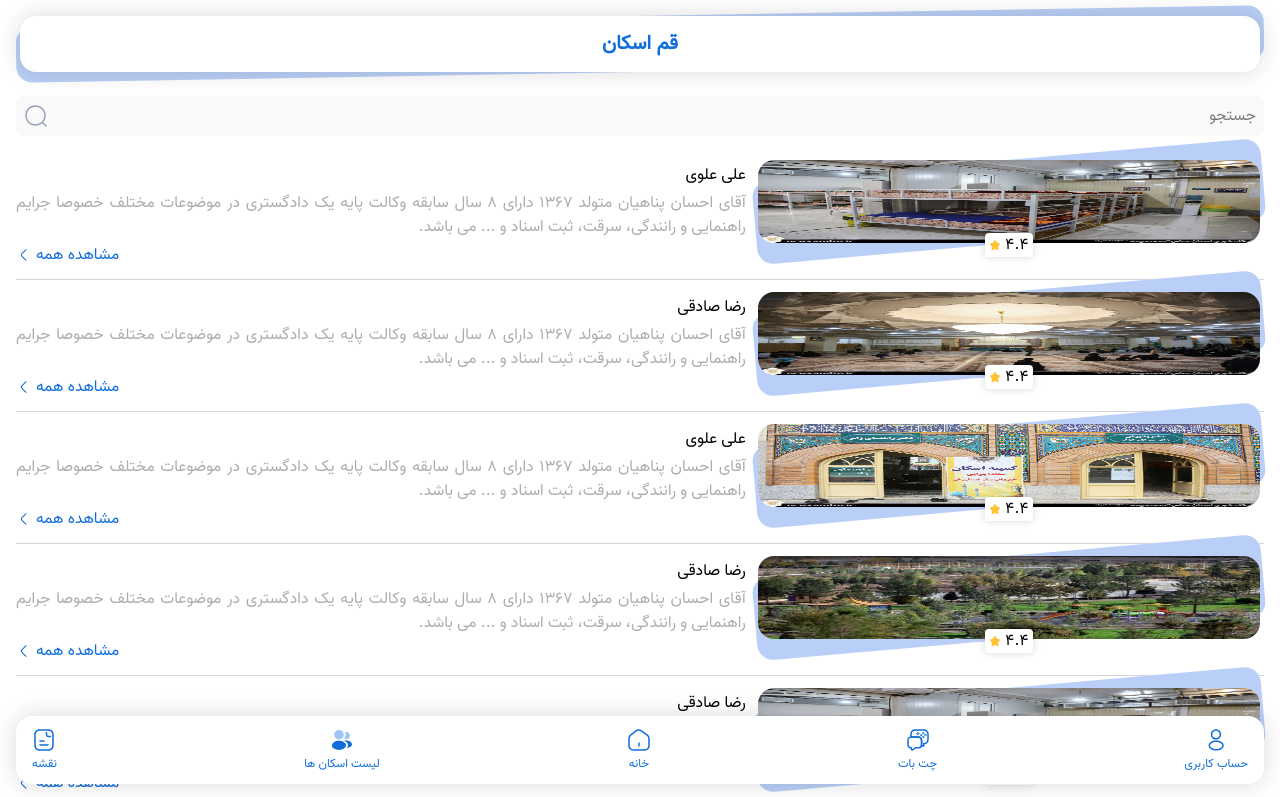
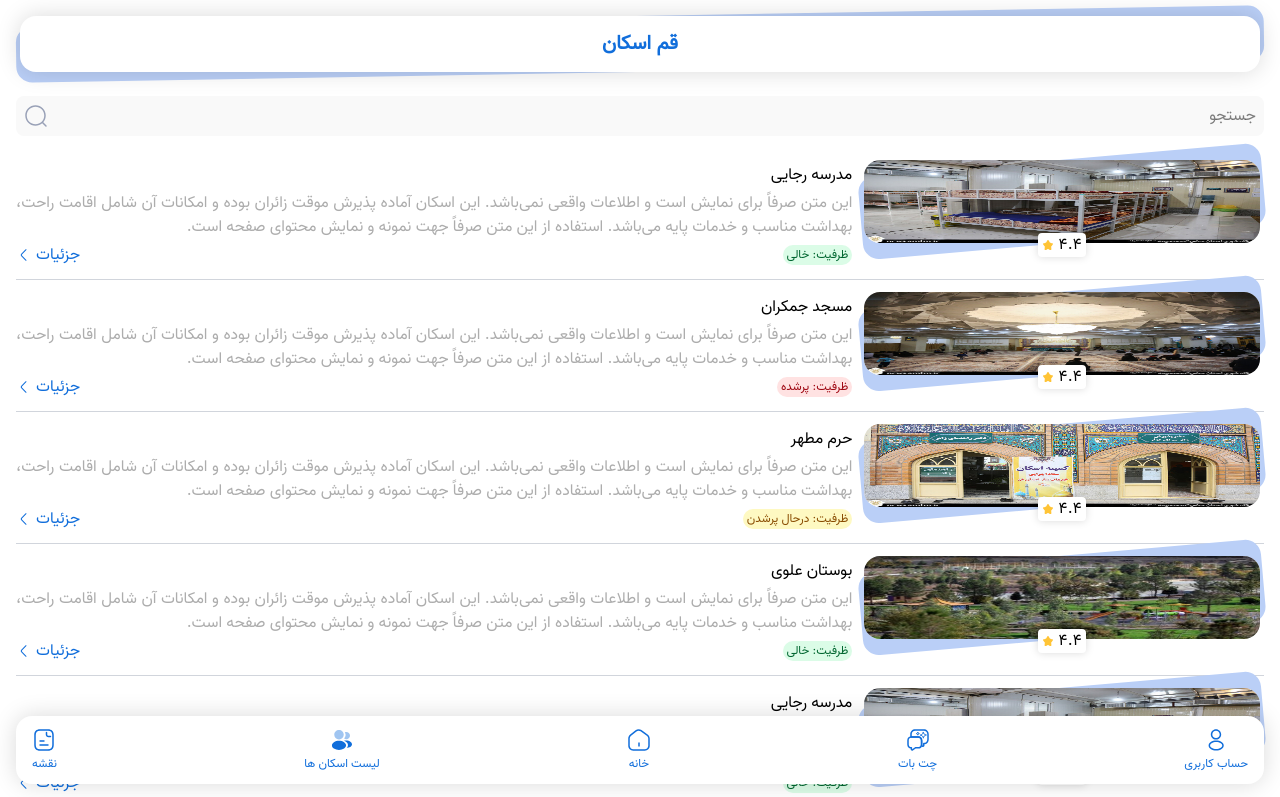
Before and after one commit to syd-reza/event2-project, a Next.js app: page /skanha in a window 1280 px wide. Shown: the top 797 px of the page. Built offline with nearby package versions, Linux system fonts and the light colour scheme.

Commit message:
last push app

```diff
--- a/app/skanha/[id]/page.tsx
+++ b/app/skanha/[id]/page.tsx
@@ -8,51 +8,59 @@ const skanha = [
   {
     id: "ali-test-1",
     image: "/skan1.jpg",
-    des: "آقای احسان پناهیان متولد ۱۳۶۷ دارای ۸ سال سابقه وکالت پایه یک دادگستری در موضوعات مختلف خصوصا جرایم راهنمایی و رانندگی، سرقت، ثبت اسناد و ... می باشد.",
-    title: "علی علوی",
+    des: "این متن صرفاً برای نمایش است و اطلاعات واقعی نمی‌باشد. این اسکان آماده پذیرش موقت زائران بوده و امکانات آن شامل اقامت راحت، بهداشت مناسب و خدمات پایه می‌باشد. استفاده از این متن صرفاً جهت نمونه و نمایش محتوای صفحه است.",
+    title: "مدرسه رجایی",
+    zarfirat: "خالی",
   },
   {
     id: "ali-test-2",
     image: "/skan2.jpg",
-    des: "آقای احسان پناهیان متولد ۱۳۶۷ دارای ۸ سال سابقه وکالت پایه یک دادگستری در موضوعات مختلف خصوصا جرایم راهنمایی و رانندگی، سرقت، ثبت اسناد و ... می باشد.",
-    title: "رضا صادقی",
+    des: "این متن صرفاً برای نمایش است و اطلاعات واقعی نمی‌باشد. این اسکان آماده پذیرش موقت زائران بوده و امکانات آن شامل اقامت راحت، بهداشت مناسب و خدمات پایه می‌باشد. استفاده از این متن صرفاً جهت نمونه و نمایش محتوای صفحه است.",
+    title: "مسجد جمکران",
+    zarfirat: "پرشده",
   },
   {
     id: "ali-test-3",
     image: "/skan3.jpg",
-    des: "آقای احسان پناهیان متولد ۱۳۶۷ دارای ۸ سال سابقه وکالت پایه یک دادگستری در موضوعات مختلف خصوصا جرایم راهنمایی و رانندگی، سرقت، ثبت اسناد و ... می باشد.",
-    title: "علی علوی",
+    des: "این متن صرفاً برای نمایش است و اطلاعات واقعی نمی‌باشد. این اسکان آماده پذیرش موقت زائران بوده و امکانات آن شامل اقامت راحت، بهداشت مناسب و خدمات پایه می‌باشد. استفاده از این متن صرفاً جهت نمونه و نمایش محتوای صفحه است.",
+    title: "حرم مطهر",
+    zarfirat: "درحال پرشدن",
   },
   {
     id: "ali-test-4",
     image: "/skan4.jpg",
-    des: "آقای احسان پناهیان متولد ۱۳۶۷ دارای ۸ سال سابقه وکالت پایه یک دادگستری در موضوعات مختلف خصوصا جرایم راهنمایی و رانندگی، سرقت، ثبت اسناد و ... می باشد.",
-    title: "رضا صادقی",
+    des: "این متن صرفاً برای نمایش است و اطلاعات واقعی نمی‌باشد. این اسکان آماده پذیرش موقت زائران بوده و امکانات آن شامل اقامت راحت، بهداشت مناسب و خدمات پایه می‌باشد. استفاده از این متن صرفاً جهت نمونه و نمایش محتوای صفحه است.",
+    title: "بوستان علوی",
+    zarfirat: "خالی",
   },
   {
     id: "ali-test-5",
     image: "/skan1.jpg",
-    des: "آقای احسان پناهیان متولد ۱۳۶۷ دارای ۸ سال سابقه وکالت پایه یک دادگستری در موضوعات مختلف خصوصا جرایم راهنمایی و رانندگی، سرقت، ثبت اسناد و ... می باشد.",
-    title: "رضا صادقی",
+    des: "این متن صرفاً برای نمایش است و اطلاعات واقعی نمی‌باشد. این اسکان آماده پذیرش موقت زائران بوده و امکانات آن شامل اقامت راحت، بهداشت مناسب و خدمات پایه می‌باشد. استفاده از این متن صرفاً جهت نمونه و نمایش محتوای صفحه است.",
+    title: "مدرسه رجایی",
+    zarfirat: "خالی",
   },
   {
     id: "ali-test-6",
     image: "/skan2.jpg",
-    des: "آقای احسان پناهیان متولد ۱۳۶۷ دارای ۸ سال سابقه وکالت پایه یک دادگستری در موضوعات مختلف خصوصا جرایم راهنمایی و رانندگی، سرقت، ثبت اسناد و ... می باشد.",
-    title: "رضا صادقی",
+    des: "این متن صرفاً برای نمایش است و اطلاعات واقعی نمی‌باشد. این اسکان آماده پذیرش موقت زائران بوده و امکانات آن شامل اقامت راحت، بهداشت مناسب و خدمات پایه می‌باشد. استفاده از این متن صرفاً جهت نمونه و نمایش محتوای صفحه است.",
+    title: "مسجد جمکران",
+    zarfirat: "بیش از حد شلوغ",
   },
   {
     id: "ali-test-7",
     image: "/skan3.jpg",
-    des: "آقای احسان پناهیان متولد ۱۳۶۷ دارای ۸ سال سابقه وکالت پایه یک دادگستری در موضوعات مختلف خصوصا جرایم راهنمایی و رانندگی، سرقت، ثبت اسناد و ... می باشد.",
-    title: "رضا صادقی",
+    des: "این متن صرفاً برای نمایش است و اطلاعات واقعی نمی‌باشد. این اسکان آماده پذیرش موقت زائران بوده و امکانات آن شامل اقامت راحت، بهداشت مناسب و خدمات پایه می‌باشد. استفاده از این متن صرفاً جهت نمونه و نمایش محتوای صفحه است.",
+    title: "حرم مطهر",
+    zarfirat: "خالی",
   },
 
   {
     id: "ali-test-8",
     image: "/skan4.jpg",
-    des: "آقای احسان پناهیان متولد ۱۳۶۷ دارای ۸ سال سابقه وکالت پایه یک دادگستری در موضوعات مختلف خصوصا جرایم راهنمایی و رانندگی، سرقت، ثبت اسناد و ... می باشد.",
-    title: "رضا صادقی",
+    des: "این متن صرفاً برای نمایش است و اطلاعات واقعی نمی‌باشد. این اسکان آماده پذیرش موقت زائران بوده و امکانات آن شامل اقامت راحت، بهداشت مناسب و خدمات پایه می‌باشد. استفاده از این متن صرفاً جهت نمونه و نمایش محتوای صفحه است.",
+    title: "بوستان علوی",
+    zarfirat: "پرشده",
   },
 ];
 
@@ -64,11 +72,30 @@ export default function SkanhaDetailPage() {
 
   return (
     <div className="container mt-8">
+      <div
+        className={`py-4 mb-4 text-center rounded-2xl ${
+          person.zarfirat === "خالی"
+            ? "bg-green-100 text-green-800"
+            : person.zarfirat === "درحال پرشدن"
+            ? "bg-yellow-100 text-yellow-800"
+            : person.zarfirat === "پرشده" || person.zarfirat === "پر"
+            ? "bg-red-100 text-red-800"
+            : person.zarfirat === "شلوغی بیش از حد"
+            ? "bg-red-200 text-red-900"
+            : "bg-gray-100 text-gray-800"
+        }`}
+      >
+        <h2 className="font-bold">ظرفیت این اسکان {person.zarfirat} است</h2>
+      </div>
       <div className="flex gap-2 pb-3 items-start">
         <div className="text-center w-[98px]">
           <div className="px-1 -rotate-5 bg-[#BACFF7] rounded-2xl">
             <div className="rotate-5 bg-white text-center rounded-2xl">
-              <img src={person.image} alt="slide" className="rounded-2xl w-[716px] h-[83px]" />
+              <img
+                src={person.image}
+                alt="slide"
+                className="rounded-2xl w-[716px] h-[83px]"
+              />
             </div>
           </div>
           <div className="flex justify-center">
@@ -147,7 +174,7 @@ export default function SkanhaDetailPage() {
           <div className="flex flex-col gap-2 items-center h-full justify-center rotate-4 bg-white p-2 py-6 text-center text-xs rounded-2xl shadow-[0px_0px_3.1px_0px_rgba(0,0,0,0.20)]">
             <span className="text-sm font-bold">ظرفیت محل</span>
             <p className="leading-[140%] text-xs font-bold text-[#4B5675]">
-            350 نفر
+              350 نفر
             </p>
           </div>
         </div>
@@ -155,7 +182,7 @@ export default function SkanhaDetailPage() {
           <div className="flex flex-col gap-2 items-center h-full justify-center rotate-4 bg-white p-2 py-6 text-center text-xs rounded-2xl shadow-[0px_0px_3.1px_0px_rgba(0,0,0,0.20)]">
             <span className="text-sm font-bold">وضعیت فعلی </span>
             <p className="leading-[140%] text-xs font-bold text-[#4B5675]">
-            124 نفر ظرفیت دارد
+              124 نفر ظرفیت دارد
             </p>
           </div>
         </div>
--- a/app/skanha/page.tsx
+++ b/app/skanha/page.tsx
@@ -7,51 +7,59 @@ export default function page() {
     {
       id: "ali-test-1",
       image: "/skan1.jpg",
-      des: "آقای احسان پناهیان متولد ۱۳۶۷ دارای ۸ سال سابقه وکالت پایه یک دادگستری در موضوعات مختلف خصوصا جرایم راهنمایی و رانندگی، سرقت، ثبت اسناد و ... می باشد.",
-      title: "علی علوی",
+      des: "این متن صرفاً برای نمایش است و اطلاعات واقعی نمی‌باشد. این اسکان آماده پذیرش موقت زائران بوده و امکانات آن شامل اقامت راحت، بهداشت مناسب و خدمات پایه می‌باشد. استفاده از این متن صرفاً جهت نمونه و نمایش محتوای صفحه است.",
+      title: "مدرسه رجایی",
+      zarfirat: "خالی",
     },
     {
       id: "ali-test-2",
       image: "/skan2.jpg",
-      des: "آقای احسان پناهیان متولد ۱۳۶۷ دارای ۸ سال سابقه وکالت پایه یک دادگستری در موضوعات مختلف خصوصا جرایم راهنمایی و رانندگی، سرقت، ثبت اسناد و ... می باشد.",
-      title: "رضا صادقی",
+      des: "این متن صرفاً برای نمایش است و اطلاعات واقعی نمی‌باشد. این اسکان آماده پذیرش موقت زائران بوده و امکانات آن شامل اقامت راحت، بهداشت مناسب و خدمات پایه می‌باشد. استفاده از این متن صرفاً جهت نمونه و نمایش محتوای صفحه است.",
+      title: "مسجد جمکران",
+      zarfirat: "پرشده",
     },
     {
       id: "ali-test-3",
       image: "/skan3.jpg",
-      des: "آقای احسان پناهیان متولد ۱۳۶۷ دارای ۸ سال سابقه وکالت پایه یک دادگستری در موضوعات مختلف خصوصا جرایم راهنمایی و رانندگی، سرقت، ثبت اسناد و ... می باشد.",
-      title: "علی علوی",
+      des: "این متن صرفاً برای نمایش است و اطلاعات واقعی نمی‌باشد. این اسکان آماده پذیرش موقت زائران بوده و امکانات آن شامل اقامت راحت، بهداشت مناسب و خدمات پایه می‌باشد. استفاده از این متن صرفاً جهت نمونه و نمایش محتوای صفحه است.",
+      title: "حرم مطهر",
+      zarfirat: "درحال پرشدن",
     },
     {
       id: "ali-test-4",
       image: "/skan4.jpg",
-      des: "آقای احسان پناهیان متولد ۱۳۶۷ دارای ۸ سال سابقه وکالت پایه یک دادگستری در موضوعات مختلف خصوصا جرایم راهنمایی و رانندگی، سرقت، ثبت اسناد و ... می باشد.",
-      title: "رضا صادقی",
+      des: "این متن صرفاً برای نمایش است و اطلاعات واقعی نمی‌باشد. این اسکان آماده پذیرش موقت زائران بوده و امکانات آن شامل اقامت راحت، بهداشت مناسب و خدمات پایه می‌باشد. استفاده از این متن صرفاً جهت نمونه و نمایش محتوای صفحه است.",
+      title: "بوستان علوی",
+      zarfirat: "خالی",
     },
     {
       id: "ali-test-5",
       image: "/skan1.jpg",
-      des: "آقای احسان پناهیان متولد ۱۳۶۷ دارای ۸ سال سابقه وکالت پایه یک دادگستری در موضوعات مختلف خصوصا جرایم راهنمایی و رانندگی، سرقت، ثبت اسناد و ... می باشد.",
-      title: "رضا صادقی",
+      des: "این متن صرفاً برای نمایش است و اطلاعات واقعی نمی‌باشد. این اسکان آماده پذیرش موقت زائران بوده و امکانات آن شامل اقامت راحت، بهداشت مناسب و خدمات پایه می‌باشد. استفاده از این متن صرفاً جهت نمونه و نمایش محتوای صفحه است.",
+      title: "مدرسه رجایی",
+      zarfirat: "خالی",
     },
     {
       id: "ali-test-6",
       image: "/skan2.jpg",
-      des: "آقای احسان پناهیان متولد ۱۳۶۷ دارای ۸ سال سابقه وکالت پایه یک دادگستری در موضوعات مختلف خصوصا جرایم راهنمایی و رانندگی، سرقت، ثبت اسناد و ... می باشد.",
-      title: "رضا صادقی",
+      des: "این متن صرفاً برای نمایش است و اطلاعات واقعی نمی‌باشد. این اسکان آماده پذیرش موقت زائران بوده و امکانات آن شامل اقامت راحت، بهداشت مناسب و خدمات پایه می‌باشد. استفاده از این متن صرفاً جهت نمونه و نمایش محتوای صفحه است.",
+      title: "مسجد جمکران",
+      zarfirat: "بیش از حد شلوغ",
     },
     {
       id: "ali-test-7",
       image: "/skan3.jpg",
-      des: "آقای احسان پناهیان متولد ۱۳۶۷ دارای ۸ سال سابقه وکالت پایه یک دادگستری در موضوعات مختلف خصوصا جرایم راهنمایی و رانندگی، سرقت، ثبت اسناد و ... می باشد.",
-      title: "رضا صادقی",
+      des: "این متن صرفاً برای نمایش است و اطلاعات واقعی نمی‌باشد. این اسکان آماده پذیرش موقت زائران بوده و امکانات آن شامل اقامت راحت، بهداشت مناسب و خدمات پایه می‌باشد. استفاده از این متن صرفاً جهت نمونه و نمایش محتوای صفحه است.",
+      title: "حرم مطهر",
+      zarfirat: "خالی",
     },
 
     {
       id: "ali-test-8",
       image: "/skan4.jpg",
-      des: "آقای احسان پناهیان متولد ۱۳۶۷ دارای ۸ سال سابقه وکالت پایه یک دادگستری در موضوعات مختلف خصوصا جرایم راهنمایی و رانندگی، سرقت، ثبت اسناد و ... می باشد.",
-      title: "رضا صادقی",
+      des: "این متن صرفاً برای نمایش است و اطلاعات واقعی نمی‌باشد. این اسکان آماده پذیرش موقت زائران بوده و امکانات آن شامل اقامت راحت، بهداشت مناسب و خدمات پایه می‌باشد. استفاده از این متن صرفاً جهت نمونه و نمایش محتوای صفحه است.",
+      title: "بوستان علوی",
+      zarfirat: "پرشده",
     },
   ];
 
@@ -70,11 +78,19 @@ export default function page() {
 
       <div className="flex flex-col gap-3 divide-y divide-gray-300 mb-24">
         {skanha.map((item) => (
-          <Link key={item.id} href={`/skanha/${item.id}`} className="flex gap-2 items-end pb-3">
+          <Link
+            key={item.id}
+            href={`/skanha/${item.id}`}
+            className="flex gap-2 items-end pb-3"
+          >
             <div className="text-center">
               <div className="px-1 -rotate-5 bg-[#BACFF7] rounded-2xl">
                 <div className="rotate-5 bg-white text-center rounded-2xl">
-                  <img src={item.image} alt="slide" className="rounded-2xl w-[716px] h-[83px]" />
+                  <img
+                    src={item.image}
+                    alt="slide"
+                    className="rounded-2xl w-[716px] h-[83px]"
+                  />
                 </div>
               </div>
               <div className="flex justify-center">
@@ -89,10 +105,27 @@ export default function page() {
               <p className="text-[#ADADAD] line-clamp-2 text-justify">
                 {item.des}
               </p>
-              <span className="flex items-center justify-end gap-1 text-[#116EDB]">
-                مشاهده همه
-                <img src="/svg/arrow-left2.svg" alt="icon" />
-              </span>
+              <div className="flex justify-between items-center">
+                <span
+                  className={`text-xs py-0.5 px-1 rounded-2xl ${
+                    item.zarfirat === "خالی"
+                      ? "bg-green-100 text-green-800"
+                      : item.zarfirat === "درحال پرشدن"
+                      ? "bg-yellow-100 text-yellow-800"
+                      : item.zarfirat === "پرشده" || item.zarfirat === "پر"
+                      ? "bg-red-100 text-red-800"
+                      : item.zarfirat === "شلوغی بیش از حد"
+                      ? "bg-red-200 text-red-900"
+                      : "bg-gray-100 text-gray-800"
+                  }`}
+                >
+                  ظرفیت: {item.zarfirat}
+                </span>
+                <span className="flex items-center justify-end gap-1 text-[#116EDB]">
+                  جزئیات
+                  <img src="/svg/arrow-left2.svg" alt="icon" />
+                </span>
+              </div>
             </div>
           </Link>
         ))}
--- a/conponents/Bestskan/Bestskan.tsx
+++ b/conponents/Bestskan/Bestskan.tsx
@@ -3,7 +3,7 @@ import React from "react";
 
 import { Swiper, SwiperSlide } from "swiper/react";
 import { Pagination, Autoplay } from "swiper/modules";
-
+import Link from "next/link";
 import "swiper/css";
 import "swiper/css/pagination";
 
@@ -22,10 +22,12 @@ export default function Bestskan() {
           <img src="/svg/Vector.svg" alt="icon" />
           <h4>بهترین اسکان ها </h4>
         </div>
+        <Link href="/skanha">
         <span className="flex items-center gap-1 text-[#116EDB]">
           مشاهده همه
           <img src="/svg/arrow-left2.svg" alt="icon" />
         </span>
+        </Link>
       </div>
 
       <Swiper
--- a/conponents/Imortantpoint/Imortantpoint.tsx
+++ b/conponents/Imortantpoint/Imortantpoint.tsx
@@ -9,17 +9,13 @@ export default function Imortantpoint() {
             نکات مهم در مورد در مورد اسکان در
             <span className="text-white text-base font-bold">شهر قم</span>
           </p>
-          <p className="text-sm line-clamp-4 text-justify leading-[180%]">
+          <p className="text-sm text-justify leading-[180%]">
             برای اقامتی راحت در قم، به موقعیت مکانی اقامتگاه و دسترسی آن به حرم،
             حمل‌ونقل عمومی و خدمات شهری توجه کنید. در ایام شلوغ، رزرو زودهنگام
             باعث صرفه‌جویی در زمان و هزینه می‌شود. پیش از انتخاب، امکانات، ظرفیت
             و شرایط بهداشتی محل اسکان را بررسی کرده و به قوانین و فرهنگ محلی
             احترام بگذارید.
           </p>
-          <span className="text-sm flex items-center gap-1">
-            مطالعه بیشتر
-            <img src="/svg/arrow-left.svg" alt="icon" />
-          </span>
         </div>
       </div>
     </div>
--- a/conponents/QomRoutingMapClient/QomRoutingMapClient.tsx
+++ b/conponents/QomRoutingMapClient/QomRoutingMapClient.tsx
@@ -71,7 +71,7 @@ export default function MasirPage() {
     navigator.geolocation.getCurrentPosition(
       (pos) => setUserPos([pos.coords.latitude, pos.coords.longitude]),
       (err) => {
-        setError("دسترسی به موقعیت مکانی شما داده نشده یا خطا رخ داده است.");
+        setError("دسترسی به موقعیت مکانی شما داده نشده لطفا بررسی کنید.");
         console.error(err);
       }
     );
```
Also changed, not shown: app/login/page.tsx (+141 -14 lines), conponents/Appfetchur/Appfetchur.tsx (+4 -4 lines).
